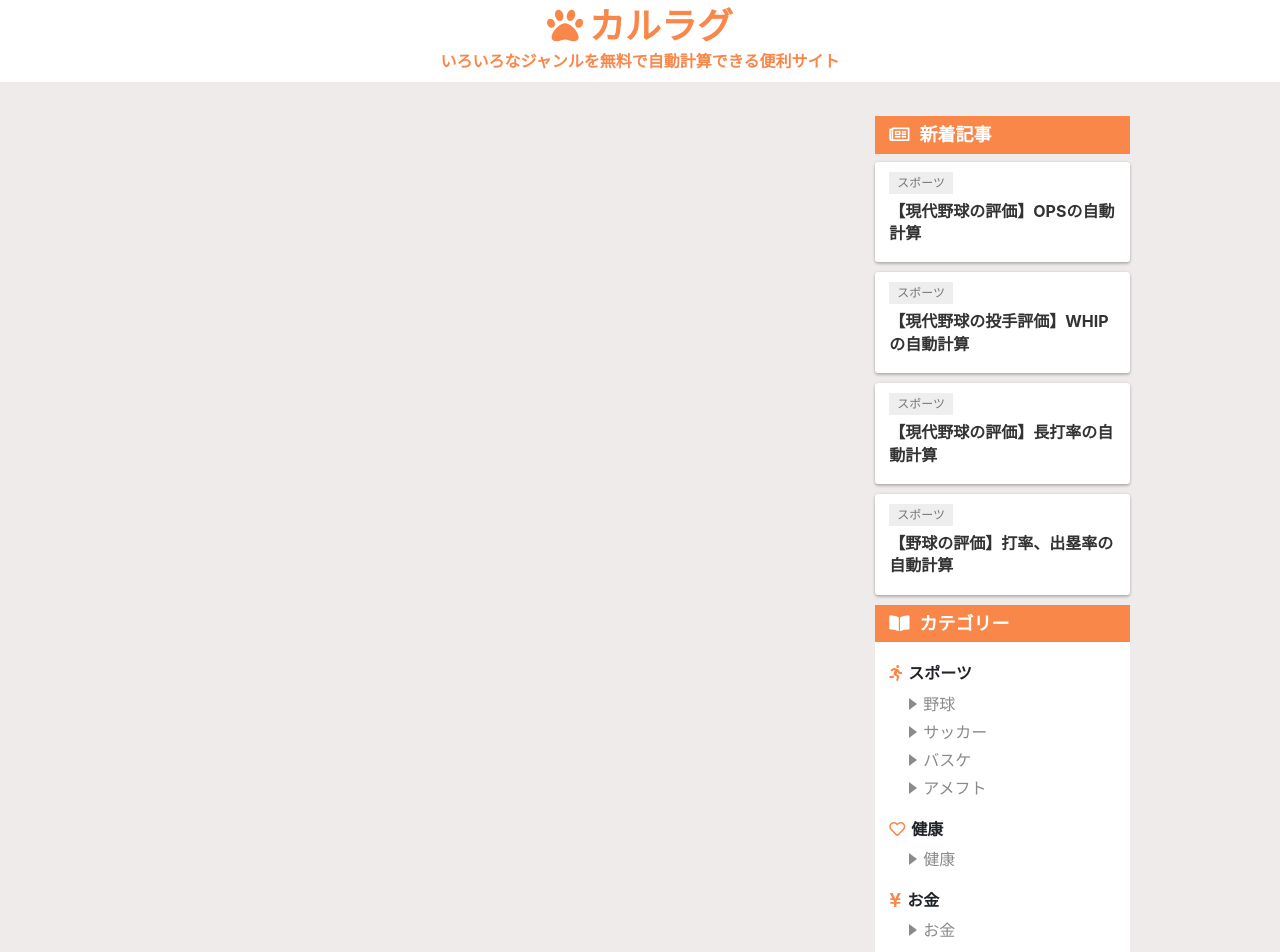
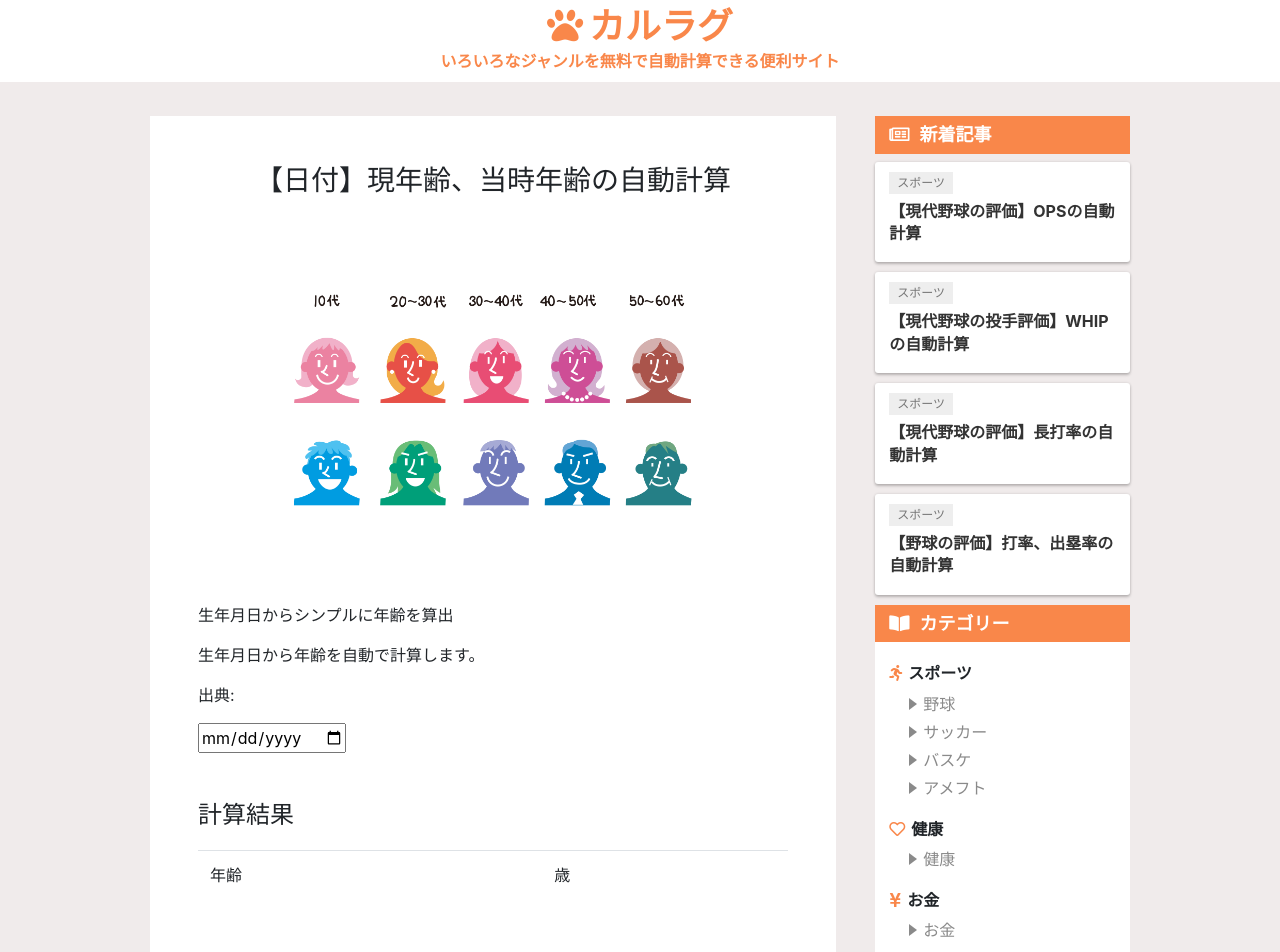
Before and after one commit to rk5155/calragu, a Vue app: page /date/age in a window 1280 px wide. Shown: the top 952 px of the page. Built offline with nearby package versions, Linux system fonts and the light colour scheme; a web font is replaced by a local one.

Commit message:
年齢計算コンポーネントを作成した

```diff
--- a/src/mixins/articles.js
+++ b/src/mixins/articles.js
@@ -134,9 +134,15 @@ export default {
                 { title: "タイトルタイトル14", img: "https://saruwakakun.com/wp-content/uploads/2017/06/bookstoread-01-min-1-520x300.png", category: "科学", url: "" },
             ],
             date: [
-                { title: "タイトルタイトル11", img: "https://saruwakakun.com/wp-content/uploads/2017/06/bookstoread-01-min-1-520x300.png", category: "日付", url: "" },
-                { title: "タイトルタイトル11", img: "https://saruwakakun.com/wp-content/uploads/2017/06/bookstoread-01-min-1-520x300.png", category: "日付", url: "" },
-                { title: "タイトルタイトル11", img: "https://saruwakakun.com/wp-content/uploads/2017/06/bookstoread-01-min-1-520x300.png", category: "日付", url: "" },
+                {
+                    title: "【日付】現年齢、当時年齢の自動計算",
+                    text: "生年月日からシンプルに年齢を算出",
+                    img: require('@/assets/images/date/img_01.png'),
+                    category: "日付",
+                    color: "img-background",
+                    url: "/date/age" ,
+                    source: ""
+                },
             ],
         }
     },
--- a/src/router.js
+++ b/src/router.js
@@ -14,6 +14,7 @@ import Babip from './views/sports/baseball/Babip.vue'
 import Points from './views/sports/soccer/Points.vue'
 import Bmi from './views/health/Bmi.vue'
 import ConsumptionTax from './views/money/ConsumptionTax.vue'
+import Age from './views/date/age.vue'
 
 
 Vue.use(Router)
@@ -91,6 +92,11 @@ export default new Router({
       component: ConsumptionTax,
       meta: { title: '【お金】消費税の自動計算', desc: '消費税は、商品・製品の販売やサービスの提供などの取引に対して広く公平に課税される税で、消費者が負担し事業者が納付します。' }
     },
+    {
+      path: '/date/age',
+      component: Age,
+      meta: { title: '【日付】現年齢、当時年齢の自動計算', desc: '生年月日から年齢を自動で計算します。' }
+    },
   ],
   //ページ遷移したときトップに移動かつ、ブラウザの戻るボタンを押したとき、もとの位置に戻る
   scrollBehavior (to, from, savedPosition) {
--- /dev/null
+++ b/src/views/date/age.vue
@@ -0,0 +1,48 @@
+<template>
+    <div class="calculation">
+        <ArticleText :title="title" :desc="desc" :article="date"></ArticleText>
+
+        <input type="date" v-model="num1">
+
+        <h2>計算結果</h2>
+        <table class="table table-striped">
+            <tr>
+                <td>年齢</td>
+                <td>{{ age }}歳</td>
+            </tr>
+        </table>
+    </div>
+</template>
+
+<script>
+import getTitle from '@/getTitle'
+import ArticleText from "@/components/ArticleText.vue"
+import articles from '@/mixins/articles.js'
+
+export default {
+  components: {
+    ArticleText
+  },
+  mixins: [ getTitle, articles ],
+  data () {
+    return {
+      num1: "",
+      formList: [
+            { label: "誕生日", data: 'num1' },
+        ]
+    }
+  },
+  computed: {
+      age: function() {
+          let birthdayStr = this.num1.replace("-", "").replace("-", "");
+
+          if(isNaN(birthdayStr) || birthdayStr.length !== 8) {
+              return "";
+          }
+          let d = new Date();
+          let dStr = '' + d.getFullYear() + ('0'+ (d.getMonth() + 1)).slice(-2) + ('0' + d.getDate()).slice(-2);
+          return Math.floor((parseInt(dStr)-parseInt(birthdayStr)) / 10000);
+      }
+  }
+}
+</script>
```
Also changed, not shown: src/assets/images/date/img_01.png (added).
